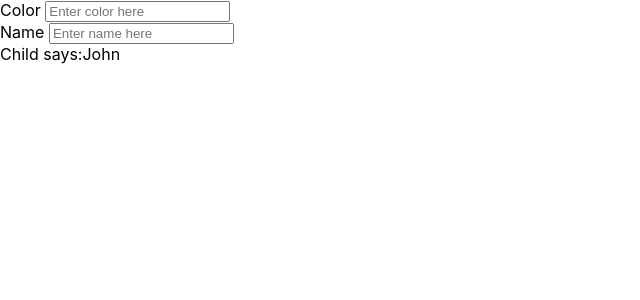
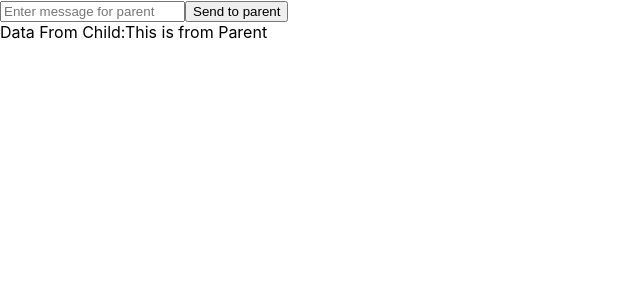
Before and after one commit to adityaguptady/React-practice, a React (Create React App) app: page / in a window 1280 px wide. Shown: the top 300 px of the page, without its empty margins (0-640 px from the left). Built offline with nearby package versions, Linux system fonts and the light colour scheme.

Commit message:
Passing data from child to parent

```diff
--- a/src/App.js
+++ b/src/App.js
@@ -3,7 +3,7 @@
 
 // feature branch code
 
-//child component
+//Child Component
 class InnerComponent extends React.Component
 {
   constructor(props)
@@ -11,49 +11,97 @@
     super(props)
   }
 
+  sendData=()=>
+  {
+    const text = document.getElementById("textMessage").value
+    console.log("Data to send to parent is: "+text)
+    this.props.parentCallBack(text)
+  }
+
   render()
   {
-    const style = {color:this.props.color}
-    return <div>
-      Child says:
-      <span style={style}>{this.props.name}</span>
-    </div>
-  }
-
-  componentWillUnmount()
-  {
-    console.log("Inside componentWillUnmount")
+    return (
+      <div>
+        <input type='Text' placeholder='Enter message for parent' id="textMessage"/>
+        <button onClick={()=>this.sendData()}>Send to parent</button>
+      </div>
+    )
   }
 }
 
 //parent component
 class App extends React.Component
 {
-  state = {childColor:"black", name:"John"}
+  state = {message:"This is from Parent"}
 
-  changeColor = () =>
+  parentCallbackFunction = (text) =>
   {
-    const colorText = document.getElementById("colorText").value
-    this.setState({color:colorText})
+    console.log("Data in parent: "+text)
+    this.setState({message: text})
   }
-
-  changeName = () =>
-  {
-    const nameText = document.getElementById("nameText").value
-    this.setState({name:nameText})
-  }
-
 
   render()
   {
-    return <div>
-      Color <input type='Text' placeholder='Enter color here' onChange={this.changeColor} id="colorText"></input>
-      <br/>
-      Name <input type='Text' placeholder='Enter name here' onChange={this.changeName} id="nameText"></input>
-      <InnerComponent color={this.state.color} name={this.state.name}/>
+    return (
+    <div>
+      <InnerComponent parentCallBack={this.parentCallbackFunction}/>
+      <div>Data From Child:{this.state.message}</div>
     </div>
+    )
   }
 }
+
+//child component
+// class InnerComponent extends React.Component
+// {
+//   constructor(props)
+//   {
+//     super(props)
+//   }
+
+//   render()
+//   {
+//     const style = {color:this.props.color}
+//     return <div>
+//       Child says:
+//       <span style={style}>{this.props.name}</span>
+//     </div>
+//   }
+
+//   componentWillUnmount()
+//   {
+//     console.log("Inside componentWillUnmount")
+//   }
+// }
+
+//parent component
+// class App extends React.Component
+// {
+//   state = {childColor:"black", name:"John"}
+
+//   changeColor = () =>
+//   {
+//     const colorText = document.getElementById("colorText").value
+//     this.setState({color:colorText})
+//   }
+
+//   changeName = () =>
+//   {
+//     const nameText = document.getElementById("nameText").value
+//     this.setState({name:nameText})
+//   }
+
+
+//   render()
+//   {
+//     return <div>
+//       Color <input type='Text' placeholder='Enter color here' onChange={this.changeColor} id="colorText"></input>
+//       <br/>
+//       Name <input type='Text' placeholder='Enter name here' onChange={this.changeName} id="nameText"></input>
+//       <InnerComponent color={this.state.color} name={this.state.name}/>
+//     </div>
+//   }
+// }
 
   // state = {
   //   counter:0,
```
